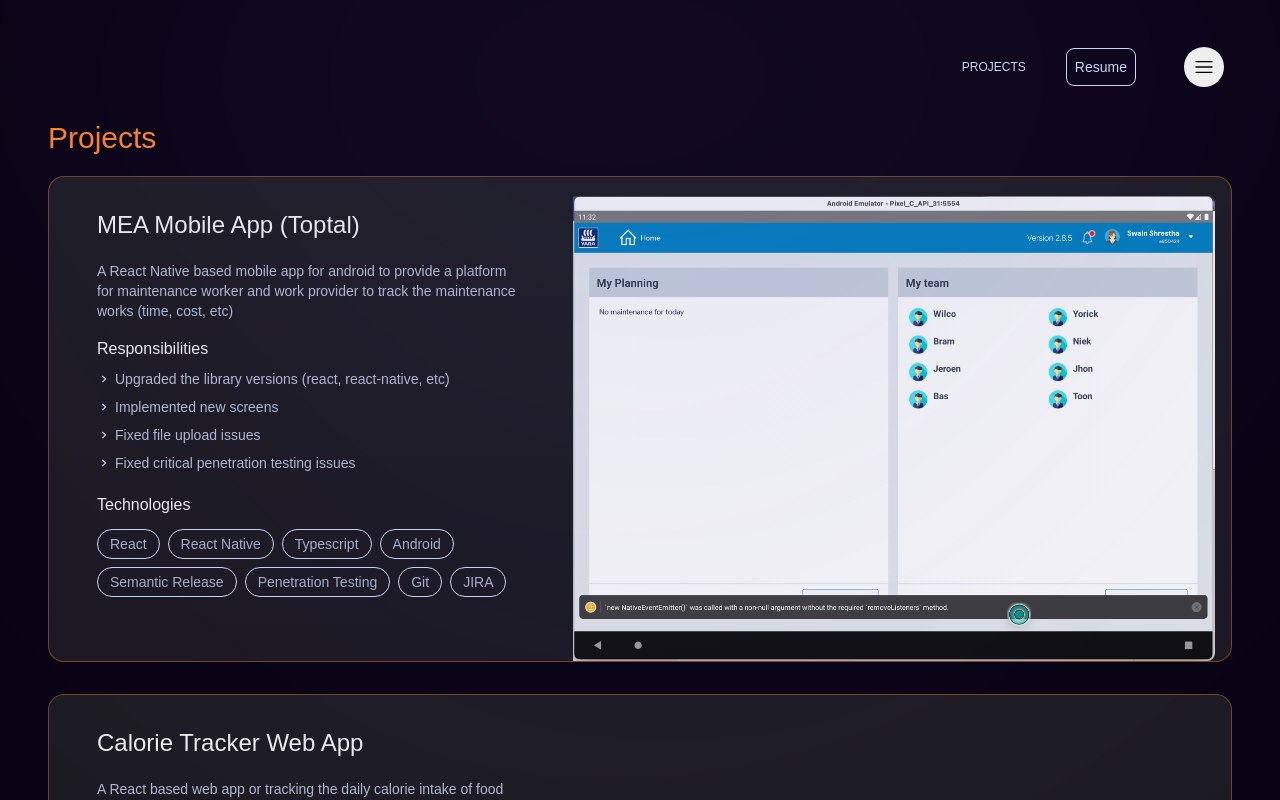
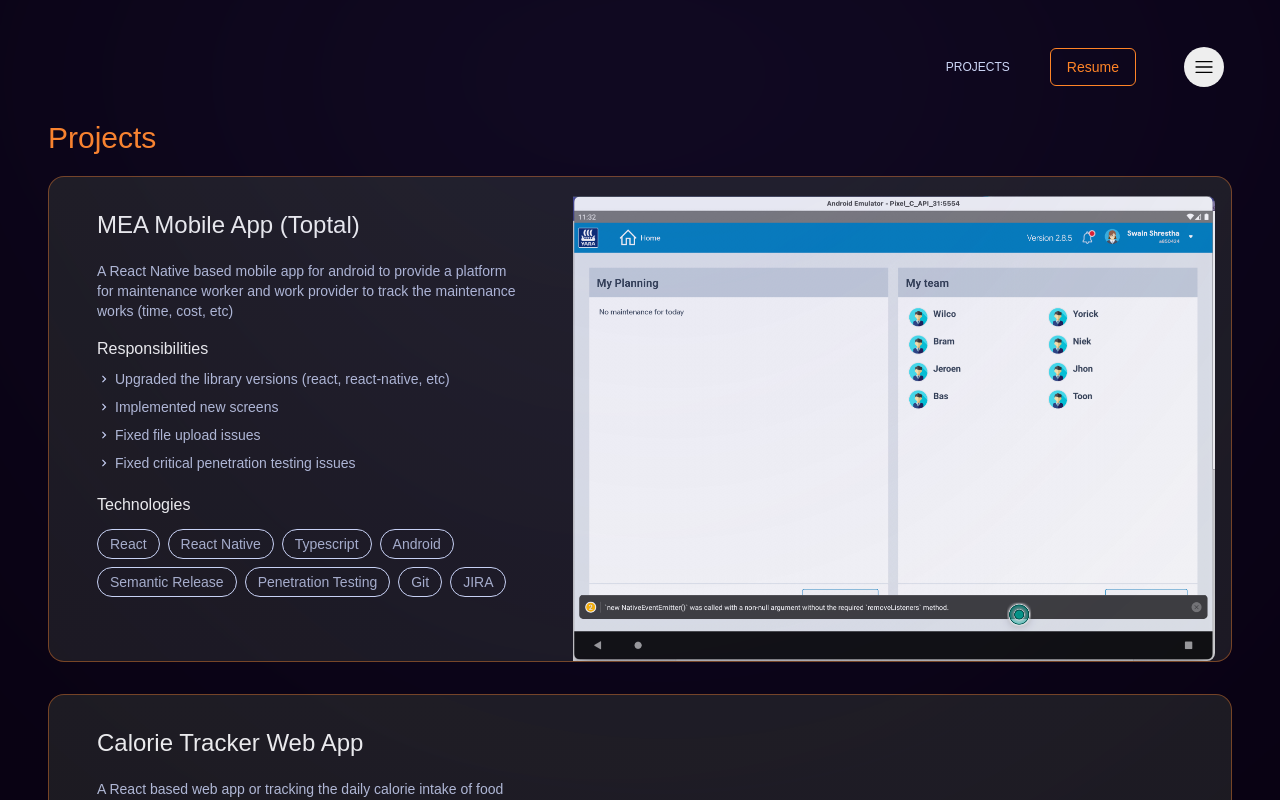
Before and after one commit to RUPESH1439/portfolio, a Next.js app: page /projects in a window 1280 px wide. Shown: the top 800 px of the page. Built offline with nearby package versions, Linux system fonts and the light colour scheme.

Commit message:
fix: fix resume styling

```diff
--- a/src/components/NavBar/NavBar.tsx
+++ b/src/components/NavBar/NavBar.tsx
@@ -38,7 +38,7 @@ const NavBar: FunctionComponent<NavBarProps> = () => {
                     ))}
                 </div>
                 <a
-                    className={`rounded-lg px-2 py-2 border-gray border text-gray hover:border-primary hover:text-primary ${hoverText} text-sm md:text-md`}
+                    className={`rounded-md px-4 py-2 border-gray border hover:bg-secondary hover:bg-opacity-30 text-gray border-primary text-primary ${hoverText} text-sm md:text-md`}
                     href="/Resume.pdf"
                     download
                 >
--- a/src/components/Projects/HighlightedProjects.tsx
+++ b/src/components/Projects/HighlightedProjects.tsx
@@ -172,7 +172,7 @@ const HighlightedProjects: FunctionComponent<HighlightedProjectsProps> = ({
 }) => {
     return (
         <div className="flex flex-col flex-1">
-            <div className="mt-10">
+            <div className="">
                 <SectionTitle title="Projects" />
             </div>
             <div
--- a/src/pages/projects.tsx
+++ b/src/pages/projects.tsx
@@ -2,7 +2,7 @@ import { HighlightedProjects, Projects } from '@/components';
 
 export default function ProjectsPage() {
     return (
-        <div className="py-20 md:py-20 px-5 md:px-12">
+        <div className="py-20 md:my-10 px-5 md:px-12">
             <HighlightedProjects />
         </div>
     );
```
